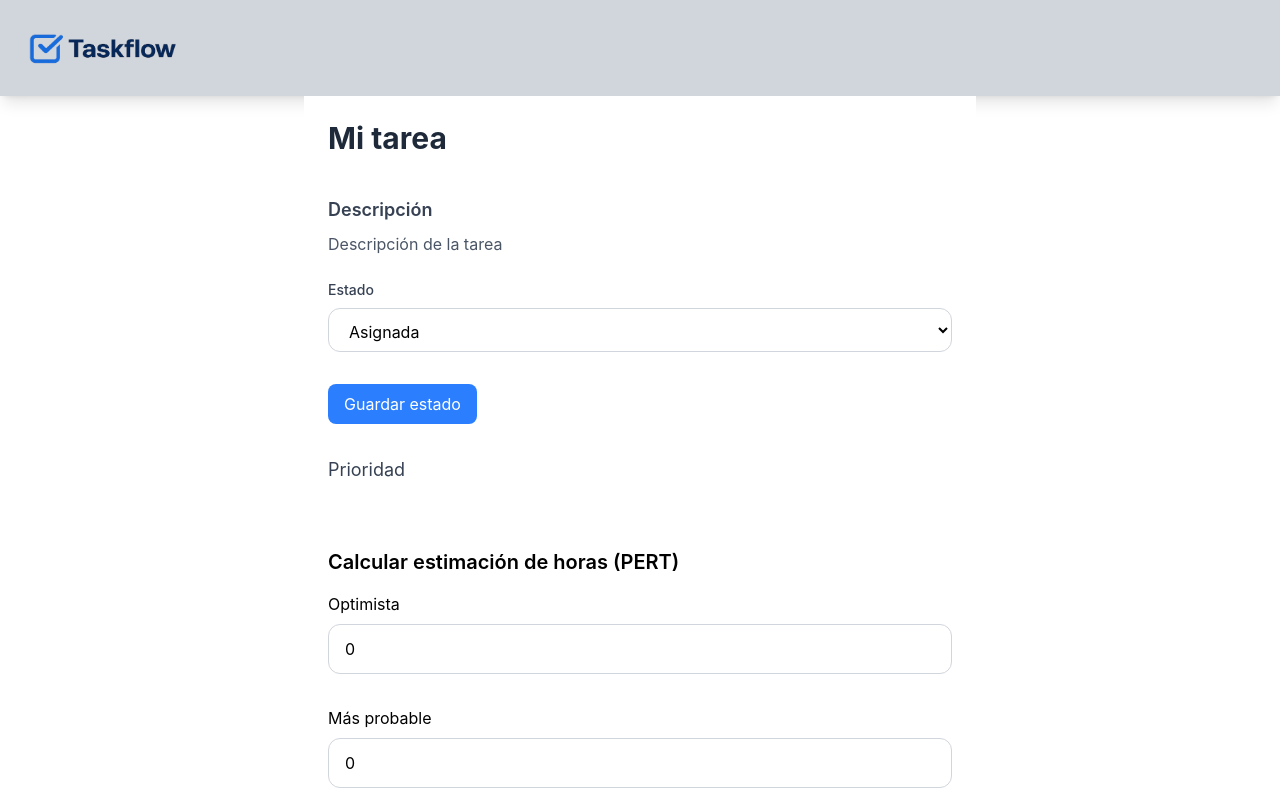
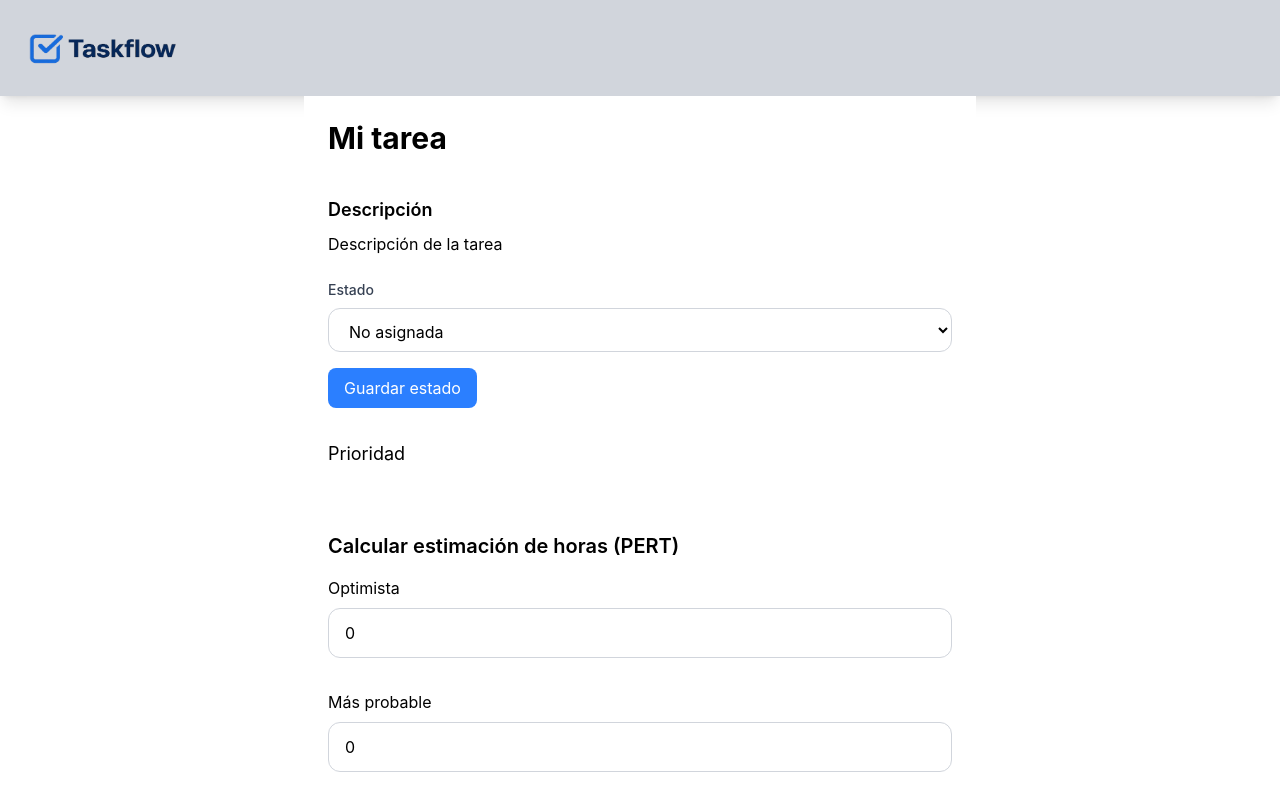
Before and after one commit to sopiombetti/Gestor_De_Proyectos, a Next.js app in the folder frontend/: page /tasks/task-detail in a window 1280 px wide. Shown: the top 800 px of the page. Built offline with nearby package versions, Linux system fonts and the light colour scheme.

Commit message:
actualizacion del detalle de tarea

```diff
--- a/frontend/components/TaskDetail.tsx
+++ b/frontend/components/TaskDetail.tsx
@@ -22,7 +22,6 @@
   prioridad,
   estimacion,
 }: TaskDetailProps) {
-
   const { token } = useUserContext();
 
   const [estadoSeleccionado, setEstadoSeleccionado] =
@@ -31,10 +30,12 @@
   const [estimacionCalculada, setEstimacionCalculada] =
     useState(estimacion ?? 0);
 
+  const tareaFinalizada = estadoSeleccionado === 3;
+
   const handleGuardarEstado = async () => {
     if (!token) return;
 
-    const response = await ApiEditarTarea(
+    await ApiEditarTarea(
       id,
       {
         idEstado: estadoSeleccionado,
@@ -42,15 +43,12 @@
       token
     );
 
-    if (response.ok) {
-      //agregar exito "Estado actualizado correctamente");
-    }
   };
 
   const handleGuardarEstimacion = async () => {
     if (!token) return;
 
-    const response = await ApiEditarTarea(
+    await ApiEditarTarea(
       id,
       {
         estimacion: estimacionCalculada,
@@ -58,26 +56,25 @@
       token
     );
 
-    if (response.ok) {
-     //agregar exito "Estimación guardada correctamente");
-    }
+
   };
 
+
   return (
-    <div className="max-w-2xl mx-auto bg-white   p-6">
+    <div className="max-w-2xl mx-auto bg-white p-6">
 
-      <div className=" pb-4 mb-6">
-        <h1 className="text-3xl font-bold text-gray-800">
+      <div className="pb-4 mb-6">
+        <h1 className="text-3xl font-bold">
           {title}
         </h1>
       </div>
 
       <div className="mb-6">
-        <h2 className="text-lg font-semibold text-gray-700 mb-2">
+        <h2 className="text-lg font-semibold mb-2">
           Descripción
         </h2>
 
-        <p className="text-gray-600 whitespace-pre-line">
+        <p className="whitespace-pre-line">
           {description}
         </p>
       </div>
@@ -86,31 +83,34 @@
         <Select
           title="Estado"
           options={[
-            { value: 1, label: "Asignada" },
-            { value: 2, label: "En progreso" },
-            { value: 3, label: "Finalizada" },
+            { value: 1, label: "No asignada" },
+            { value: 2, label: "Asignada" },
+            { value: 3, label: "En progreso" },
+            { value: 4, label: "Finalizada" },
           ]}
           value={estadoSeleccionado}
           onChange={(value) =>
             setEstadoSeleccionado(Number(value))
           }
-        />
-
- </div>
-        <Button
-          title="Guardar estado"
-          type="button"
-          onClick={handleGuardarEstado}
 
         />
 
+        <div className="mt-4">
+          <Button
+            title="Guardar estado"
+            type="button"
+            onClick={handleGuardarEstado}
+            disabled={tareaFinalizada}
+          />
+        </div>
+      </div>
 
-      <div className="mt-8">
-        <h2 className="text-lg  text-gray-700 mb-2">
+      <div className="mb-8">
+        <h2 className="text-lg mb-2">
           Prioridad
         </h2>
 
-        <span className="px-3 py-1 text-red-700">
+        <span className="px-3 py-1">
           {prioridad}
         </span>
       </div>
@@ -123,7 +123,7 @@
         />
 
         <div className="mt-4">
-          <span className="px-3 py-1 text-green-700">
+          <span className="px-3 py-1">
             Estimación: {estimacionCalculada} horas
           </span>
         </div>
@@ -133,6 +133,7 @@
             title="Guardar estimación"
             type="button"
             onClick={handleGuardarEstimacion}
+            disabled={tareaFinalizada}
           />
         </div>
       </div>
```
